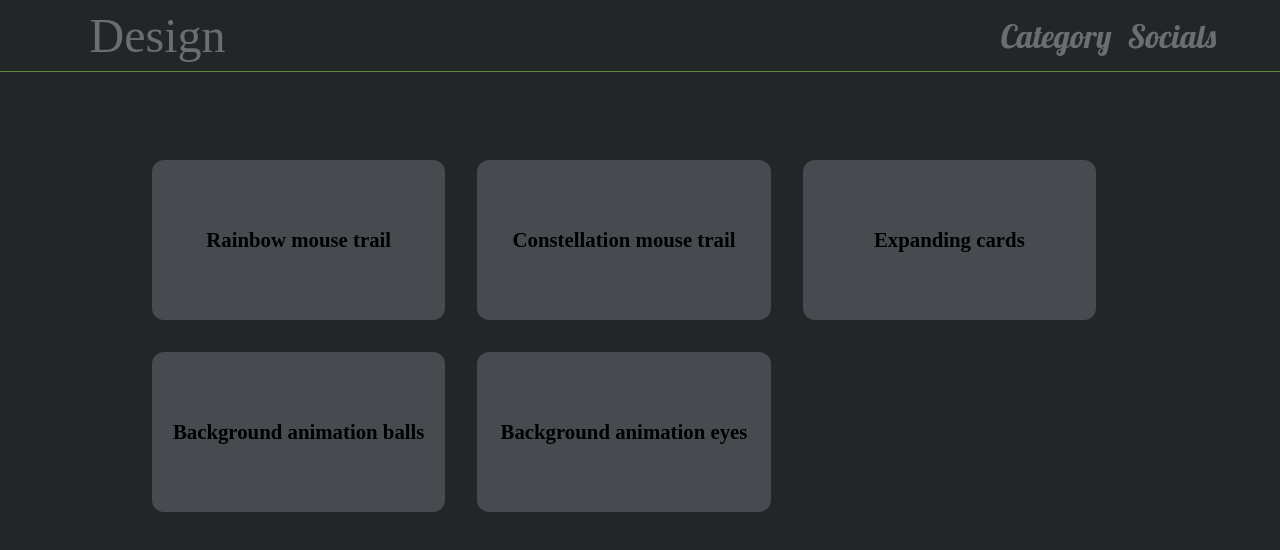
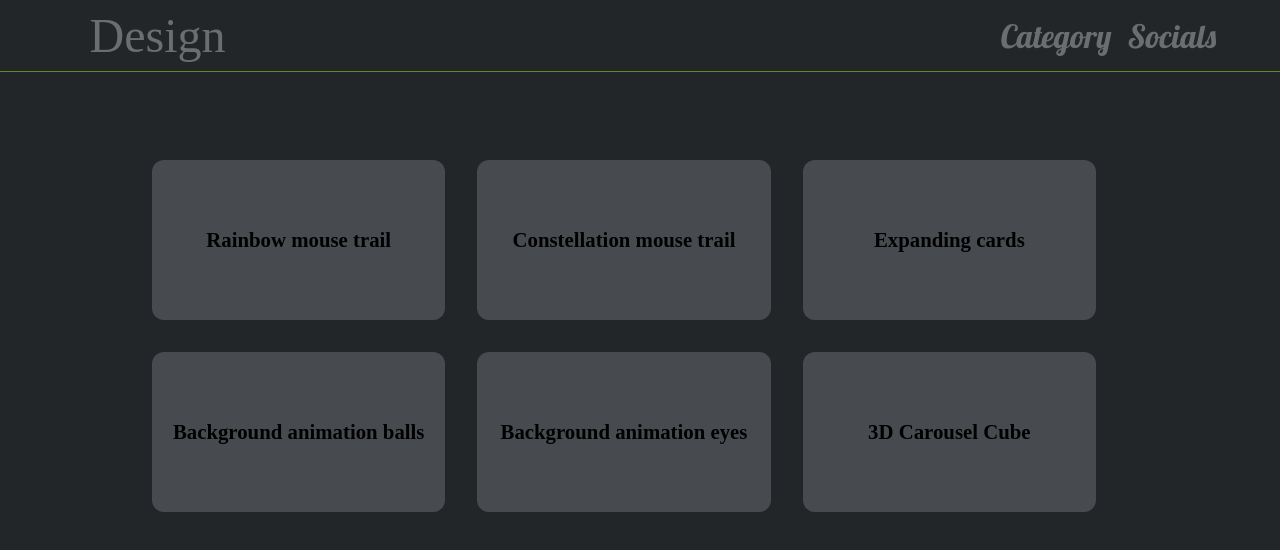
Before and after one commit to SoumyaSagnik/Design-Showcase, a React (Vite) app: page / in a window 1280 px wide. Shown: the top 550 px of the page. Built offline with nearby package versions, Linux system fonts and the light colour scheme; a web font is replaced by a local one.

Commit message:
carousel cube 3d added

```diff
--- a/src/components/Header.jsx
+++ b/src/components/Header.jsx
@@ -43,6 +43,7 @@ const Header = ({ applyFilter, logoClick }) => {
             />
             <MenuItem category={"Cards"} filter={() => applyFilter("Cards")} />
             <MenuItem category={"Background"} filter={() => applyFilter("Background")} />
+            <MenuItem category={"Carousel"} filter={() => applyFilter("Carousel")} />
           </div>
         )}
         {socialMenu && (
--- a/src/meta.json
+++ b/src/meta.json
@@ -33,5 +33,12 @@
     "type": "Background",
     "link": "https://background-eyes-ssk.netlify.app/",
     "git": "https://github.com/SoumyaSagnik/Design/tree/main/Background%20Eyes"
+  },
+  {
+    "id": "6",
+    "description": "3D Carousel Cube",
+    "type": "Carousel",
+    "link": "https://carousel-cube-ssk.netlify.app/",
+    "git": "https://github.com/SoumyaSagnik/Design/tree/main/Carousel%20Cube"
   }
 ]
```
